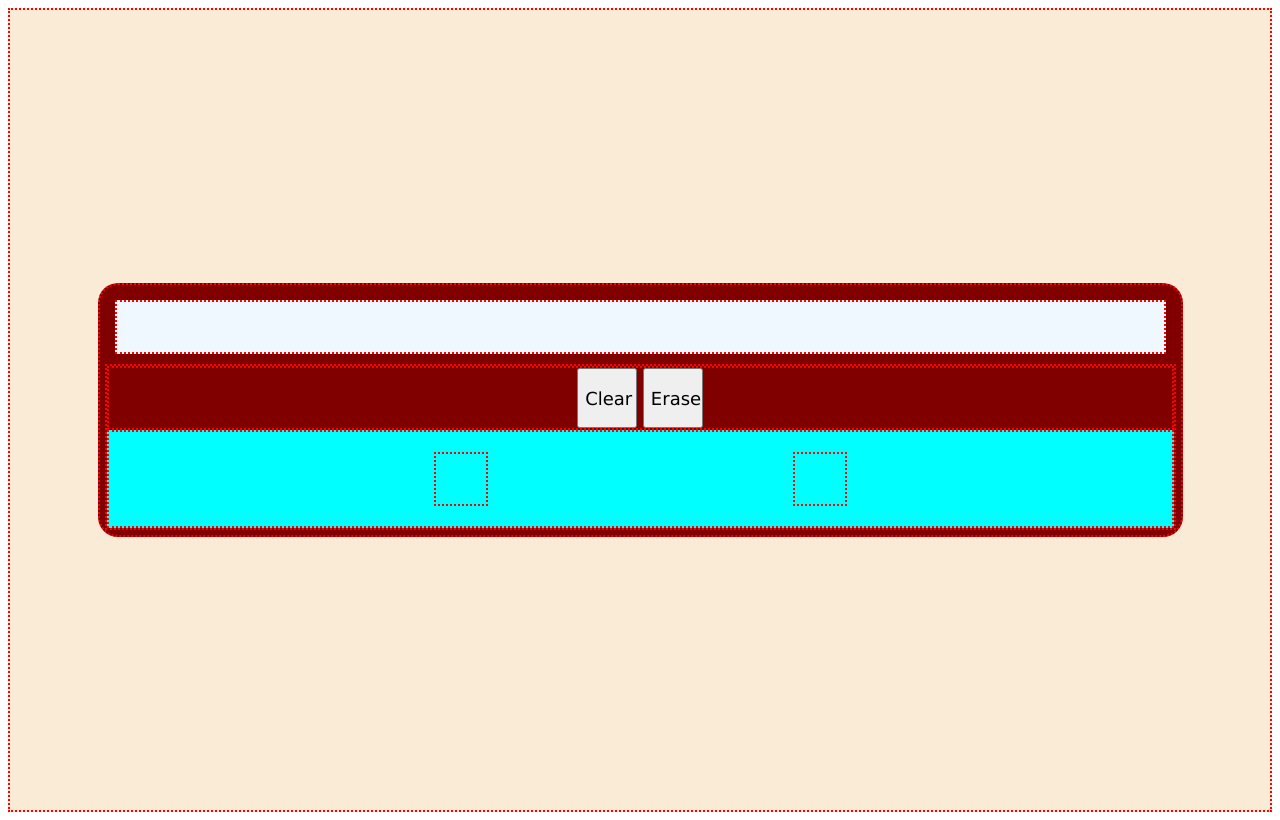
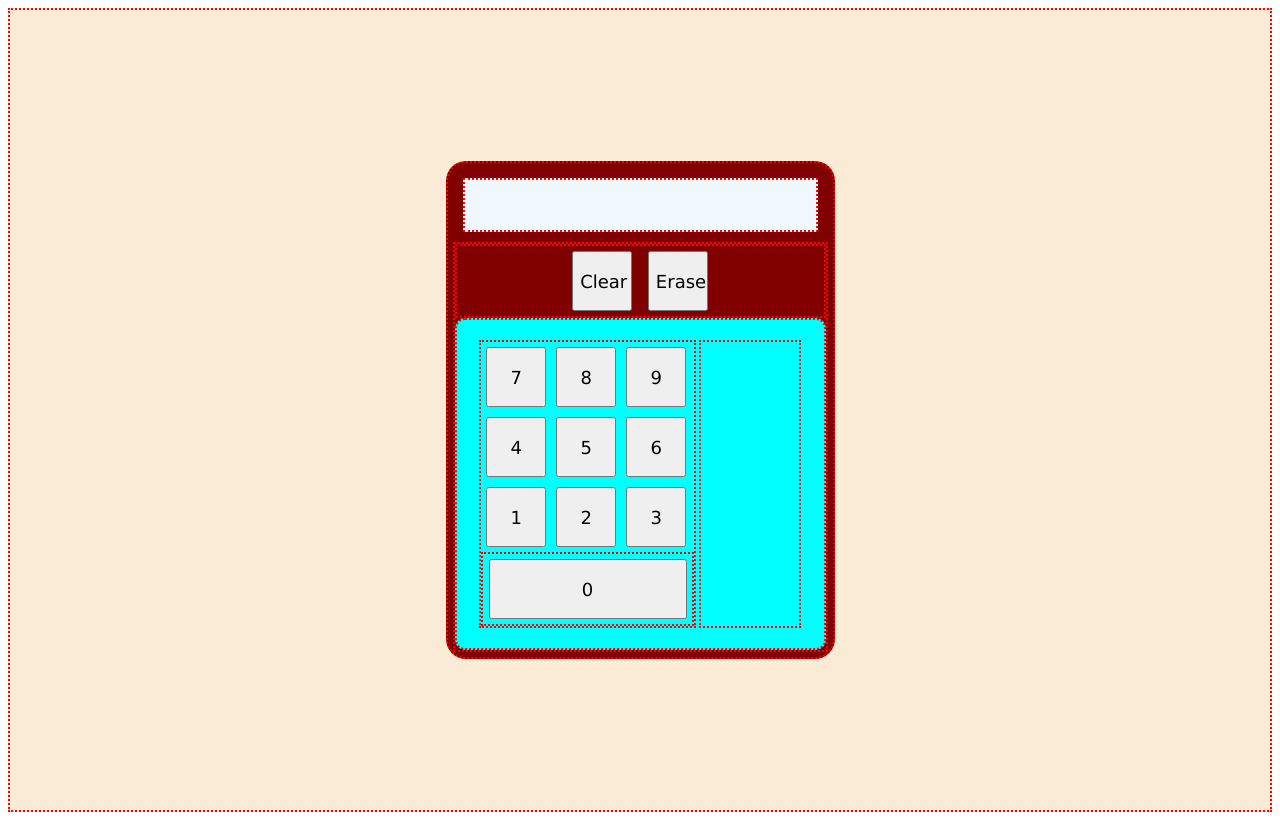
Before and after one commit to rdcoope/calculator, a plain HTML site: page index.html in a window 1280 px wide. Drawn offline with Linux system fonts and the light colour scheme.

Commit message:
Complete the layout

```diff
--- a/script.js
+++ b/script.js
@@ -0,0 +1,25 @@
+const numbers = document.querySelector('#numbers')
+console.log(numbers)
+
+// create numbers buttons
+
+const divZero = document.createElement('div')
+divZero.setAttribute('class', 'numbers zero')
+const zero = document.createElement('button');
+zero.textContent = 0;
+zero.setAttribute('id', 0);
+zero.setAttribute('class','numbers zero');
+
+divZero.appendChild(zero)
+numbers.append(divZero)
+
+
+for (let i = 1; i < 10; i++){
+    const numberButtons = document.createElement('button')
+
+    numberButtons.textContent = i
+    numberButtons.setAttribute('id', i)
+    numberButtons.setAttribute('class', 'numbers')
+    console.log(numberButtons.textContent)
+    numbers.append(numberButtons)
+}
--- a/style.css
+++ b/style.css
@@ -23,11 +23,13 @@ div {
     display: flex;
     justify-content: space-evenly;
     background-color: aqua;
+    border-radius: 10px;
     padding: 20px;
 }
 button {
     width: 60px;
     height: 60px;
+    margin: 5px;
 }
 #display {
     margin: 10px;
@@ -35,8 +37,26 @@ button {
 }
 #calculator {
     background-color: maroon;
-    width: 85%;
+    width: 375px;
     text-align: center;
     border-radius: 20px;
     padding: 5px;
+    min-width: 375px;
 }
+#numbers {
+    display: flex;
+    flex-wrap: wrap-reverse;
+    width: 65%
+}
+#operators {
+    width: 30%;
+    display: flex;
+    flex-direction: column;
+}
+.zero {
+    width: 100%;
+
+}
+button.zero {
+    width: 95%;
+}
```
